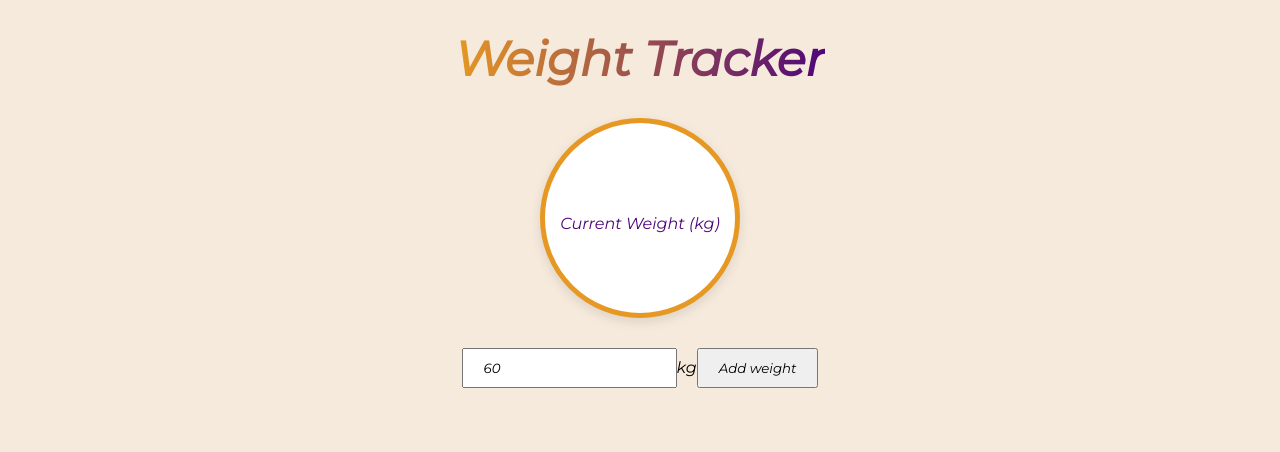
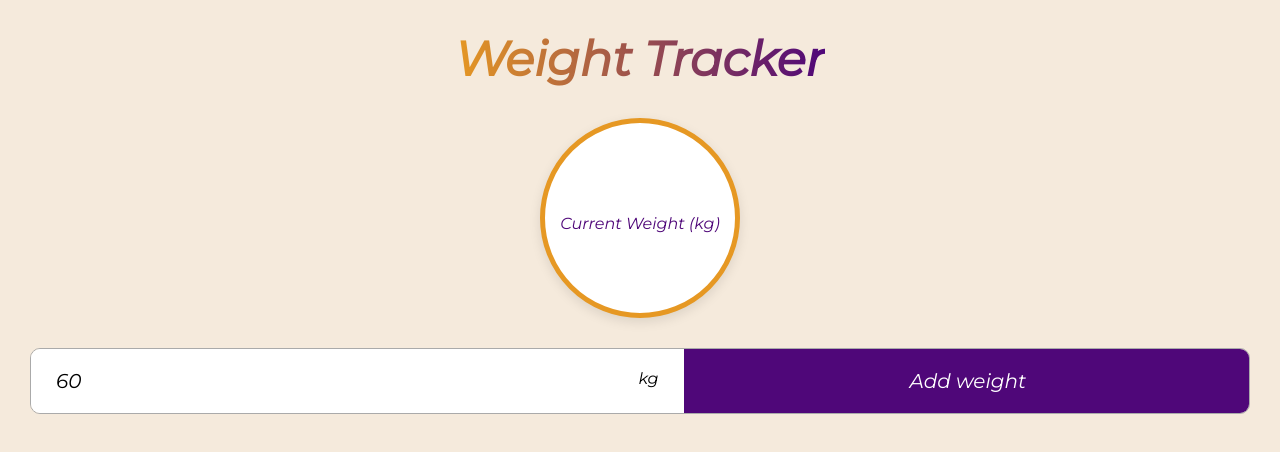
Before and after one commit to Lu-Smith/weight_tracker_vue, a Vue app: page / in a window 1280 px wide. Shown: the top 452 px of the page. Built offline with nearby package versions, Linux system fonts and the light colour scheme.

Commit message:
Updated App.vue

```diff
--- a/src/App.vue
+++ b/src/App.vue
@@ -5,7 +5,8 @@
     <p> Current Weight (kg)</p>
   </div>
   <form @submit.prevent="addWeight">
-<input type="number" placeholder="enter your weight..." v-model="weightInput" step="0.1"><span>kg</span>
+    <input type="number" placeholder="enter your weight..." v-model="weightInput" step="0.1">
+    <span>kg</span>
     <input type="submit" value="Add weight">
   </form>
   <div v-if="weights && weights.length > 0">
@@ -98,10 +99,6 @@
 </script>
 
 <style>
-input {
- padding: 10px 20px;
-}
-
 .currentWeight {
   display: flex;
   flex-direction: column;
@@ -116,8 +113,6 @@ input {
   border: 5px solid #e69823;
   margin: 30px auto;
   color: #4f0779;
-
-
 }
 
 .currentWeight span {
@@ -127,6 +122,50 @@ input {
   margin-bottom: 10px;
 }
 
+form {
+  display: flex;
+  border: 1px solid #AAA;
+  border-radius: 10px;
+  overflow: hidden;
+  transition: 200ms linear;
+}
+
+form:focus-within,
+form:hover {
+  border-color:#4f0779;
+  border-width: 2px;
+}
+
+form input {
+  appearance: none;
+  outline: none;
+  border: none;
+  flex: 1 1 0%;
+  font-size: 20px;
+}
+
+form input[type="number"] {
+ background-color: white;
+ padding: 20px 25px;
+}
+
+form input[type="submit"] {
+ cursor: pointer;
+ background-color: #4f0779;
+ padding: 10px 15px;
+ color:white;
+ transition: all 200ms linear;
+ border-left: 3px solid transparent;
+}
+
+form span {
+  background-color: white;
+  padding: 20px 25px;
+}
+
+
+
+
 .canvas-box {
   margin: 20px 0;
   background-color: rgb(248, 248, 241) ;
```
Lines whose indentation alone changed are shown as unchanged.
